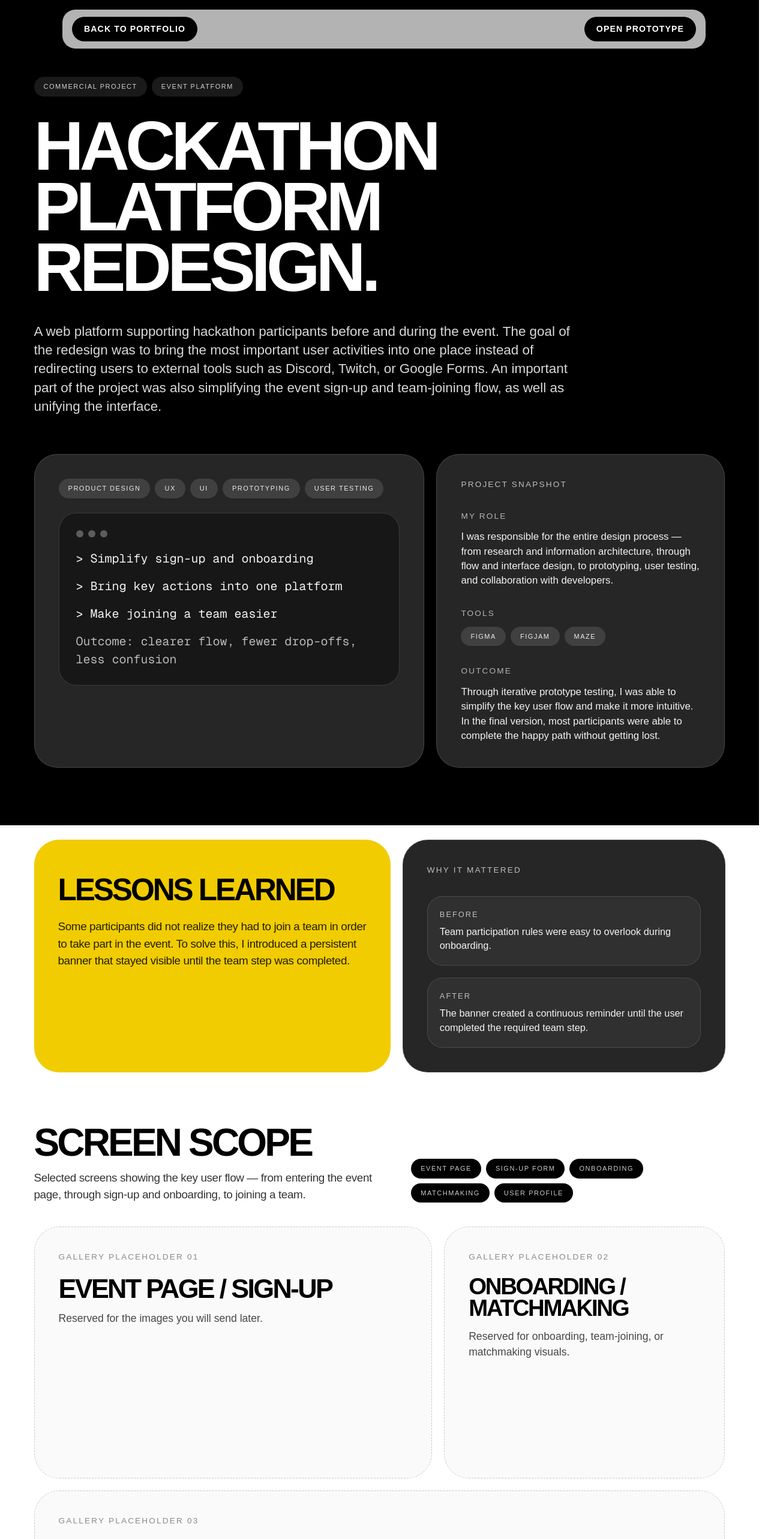
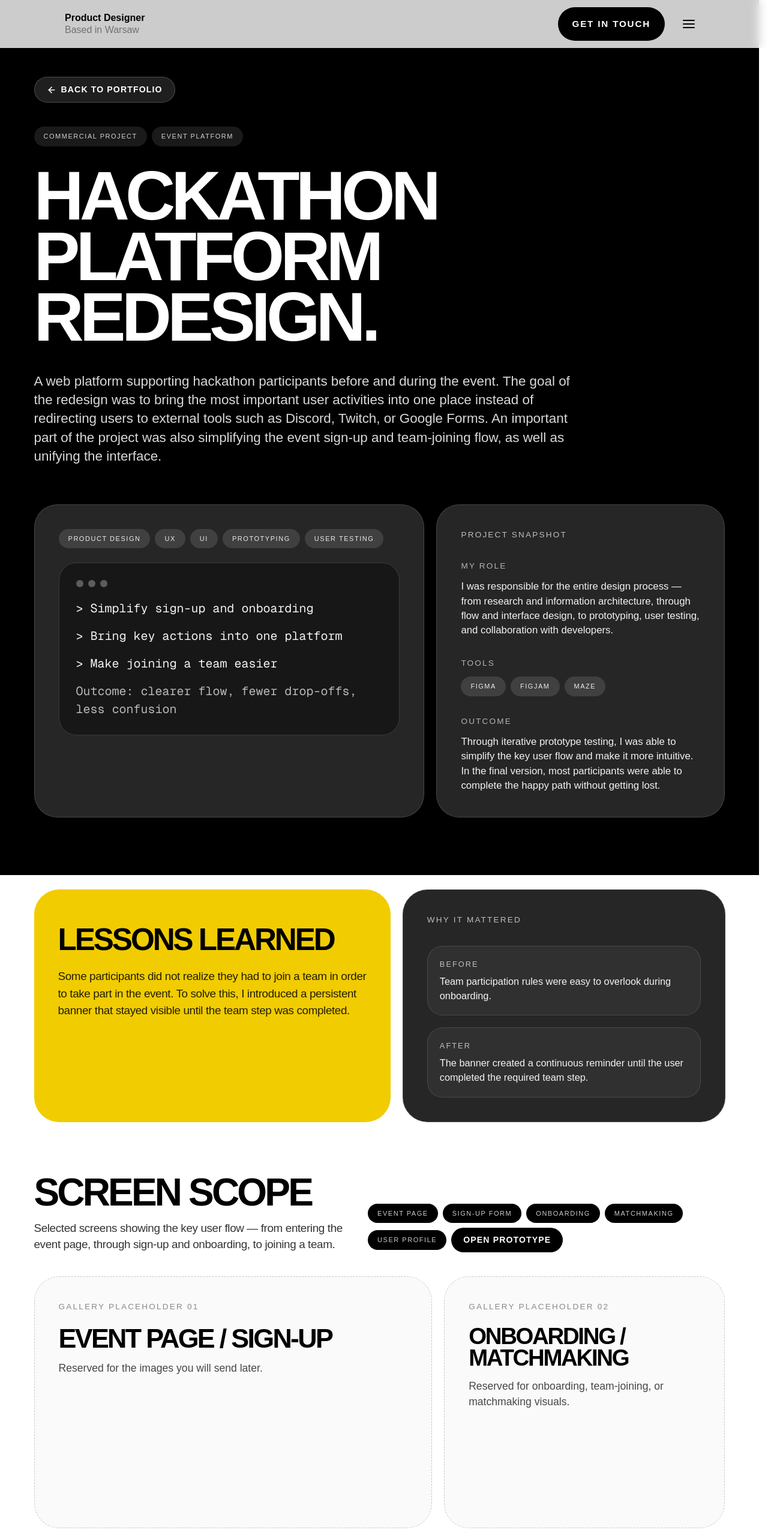
Before and after one commit to jzakrz/jakub-portfolio, a Next.js app: page /projects/hackathon in a window 1280 px wide. Shown: the top 2566 px of the page at 60% size. Built offline with nearby package versions, Linux system fonts and the light colour scheme.

Commit message:
Update hackathon page navigation and action buttons

```diff
--- a/app/projects/hackathon/page.tsx
+++ b/app/projects/hackathon/page.tsx
@@ -1,5 +1,6 @@
 "use client";
 
+import Header from "@/components/Header";
 import Link from "next/link";
 import { useState } from "react";
 
@@ -10,30 +11,29 @@ export default function HackathonPage() {
   return (
     <>
       <main className="min-h-screen bg-white text-black">
-        <header className="fixed left-1/2 top-4 z-50 w-[calc(100%-1.5rem)] max-w-6xl -translate-x-1/2 px-6 lg:px-10">
-          <div className="flex items-center justify-between rounded-[1.35rem] bg-white/70 px-4 py-3 backdrop-blur">
+        <Header />
+
+        <section className="bg-black px-6 pb-16 pt-24 text-white lg:px-10 lg:pb-24 lg:pt-32">
+          <div className="mx-auto max-w-6xl">
             <Link
               href="/"
-              className="inline-flex cursor-pointer items-center justify-center rounded-full bg-black px-5 py-2.5 text-[0.88rem] font-semibold uppercase tracking-[0.08em] text-white transition-transform hover:scale-[1.03]"
+              className="mb-8 inline-flex cursor-pointer items-center gap-2 rounded-full border border-white/20 bg-[#1f1f1f] px-5 py-2.5 text-[0.88rem] font-semibold uppercase tracking-[0.08em] text-white transition-colors hover:bg-[#2a2a2a] lg:mb-10"
             >
+              <svg
+                viewBox="0 0 24 24"
+                aria-hidden="true"
+                className="h-4 w-4 stroke-current"
+                fill="none"
+                strokeWidth="2.3"
+                strokeLinecap="round"
+                strokeLinejoin="round"
+              >
+                <path d="M19 12H5" />
+                <path d="m12 19-7-7 7-7" />
+              </svg>
               Back to Portfolio
             </Link>
 
-            <button
-              type="button"
-              onClick={() => {
-                setIsPrototypeLoading(true);
-                setIsPrototypeOpen(true);
-              }}
-              className="inline-flex cursor-pointer items-center justify-center rounded-full bg-black px-5 py-2.5 text-[0.88rem] font-semibold uppercase tracking-[0.08em] text-white transition-transform hover:scale-[1.03]"
-            >
-              Open Prototype
-            </button>
-          </div>
-        </header>
-
-        <section className="bg-black px-6 pb-16 pt-24 text-white lg:px-10 lg:pb-24 lg:pt-32">
-          <div className="mx-auto max-w-6xl">
             <div className="max-w-5xl">
               <div className="mb-6 flex flex-wrap gap-2 lg:mb-8">
                 <span className="rounded-full bg-white/10 px-4 py-2 text-[11px] font-medium uppercase tracking-[0.14em] text-white/80">
@@ -211,7 +211,7 @@ export default function HackathonPage() {
                 </p>
               </div>
 
-              <div className="flex flex-wrap gap-2">
+              <div className="flex flex-wrap items-center gap-2">
                 <span className="rounded-full bg-black px-4 py-2 text-[11px] font-medium uppercase tracking-[0.14em] text-white/80">
                   Event page
                 </span>
@@ -227,6 +227,16 @@ export default function HackathonPage() {
                 <span className="rounded-full bg-black px-4 py-2 text-[11px] font-medium uppercase tracking-[0.14em] text-white/80">
                   User profile
                 </span>
+                <button
+                  type="button"
+                  onClick={() => {
+                    setIsPrototypeLoading(true);
+                    setIsPrototypeOpen(true);
+                  }}
+                  className="inline-flex cursor-pointer items-center justify-center rounded-full bg-black px-5 py-2.5 text-[0.88rem] font-semibold uppercase tracking-[0.08em] text-white transition-transform hover:scale-[1.03]"
+                >
+                  Open Prototype
+                </button>
               </div>
             </div>
 
```
